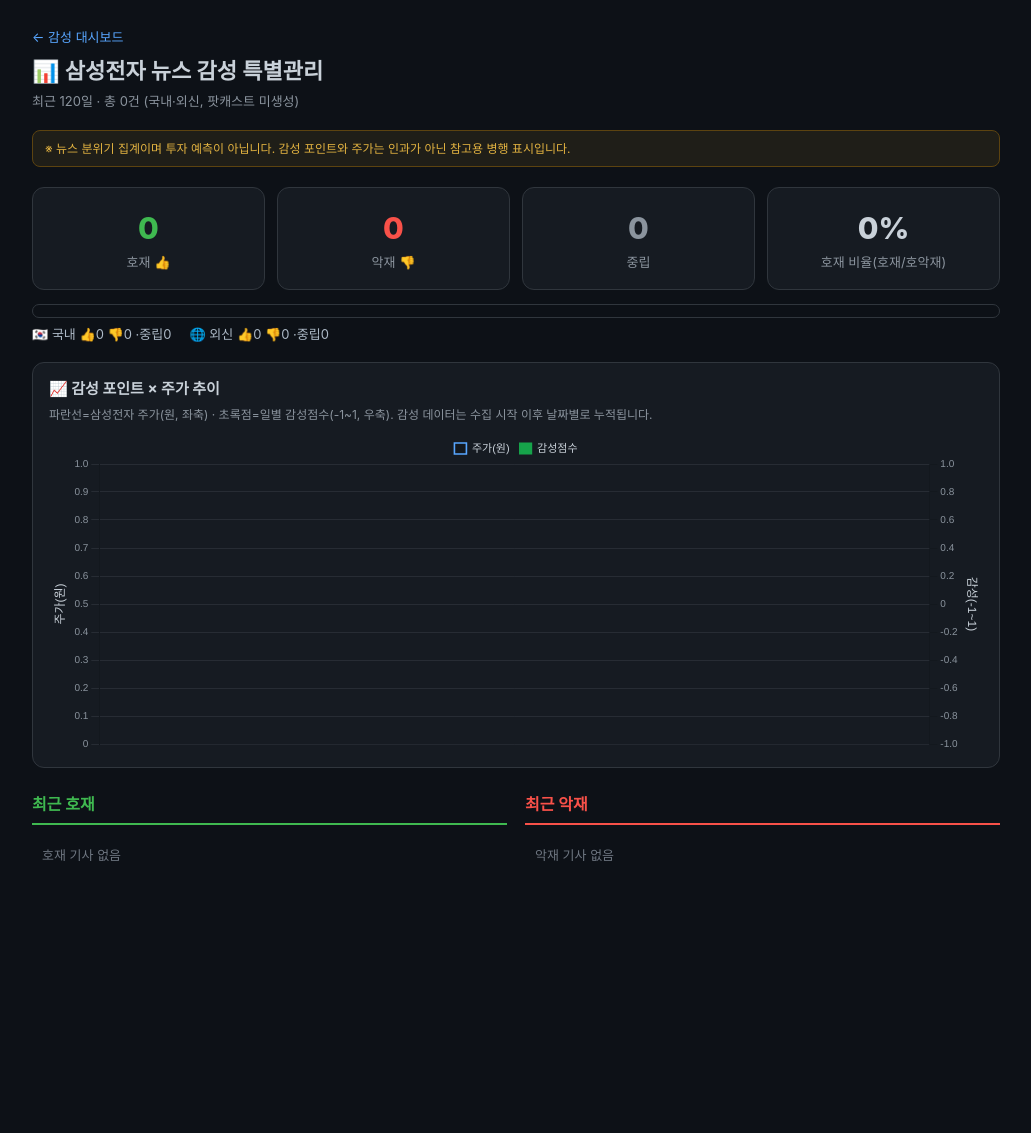
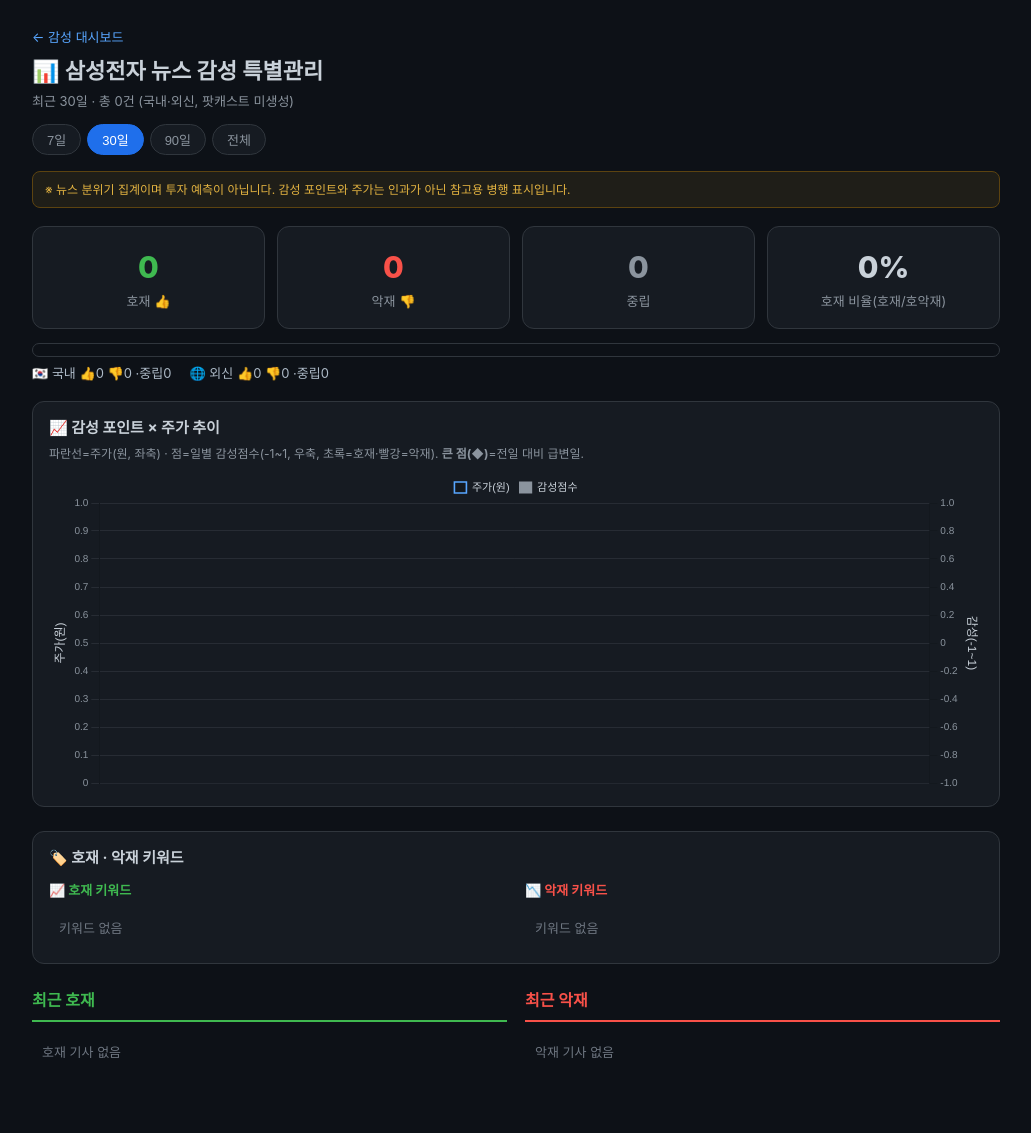
Before and after one commit to rainsosig-source/flask, a Flask app: page /sentiment/samsung in a window 1280 px wide. Shown: the whole page, without its empty margins (124-1155 px from the left). Before the commit the page ends 861 px from the top, so only its background shows below. Run offline with Flask 3, Linux system fonts and the light colour scheme; data that the repository does not hold is empty; parts of the project's set-up code (start-up, migrations or seed data) failed here and were passed over.

Commit message:
feat(sentiment): 삼성전자 페이지 기간토글·키워드집계·급변마커
- 기간 토글(7/30/90/전체) — fetch를 load(days)로 래핑
- 호재/악재 키워드 빈도 집계 막대(kw_pos/kw_neg)
- 일별 감성 전일대비 0.3↑ 급변일 차트 ◆ 마커(sentiment_daily.event)

Co-Authored-By: Claude Opus 4.8 <noreply@anthropic.com>

```diff
--- a/sentiment_blueprint.py
+++ b/sentiment_blueprint.py
@@ -194,6 +194,7 @@ def samsung_api():
            'foreign': {'호재': 0, '악재': 0, '중립': 0}}
     daily = defaultdict(lambda: {'호재': 0, '악재': 0})
     pos, neg = [], []
+    kw_pos, kw_neg = {}, {}
     for row in rows:
         s = _r(row, 'sentiment', '중립') or '중립'
         counts[s] = counts.get(s, 0) + 1
@@ -213,6 +214,9 @@ def samsung_api():
             'keywords': [k for k in (_r(row, 'keywords', '') or '').split(',') if k][:6],
             'event': _r(row, 'event', '') or '',
         }
+        for _k in item['keywords']:
+            if s == '호재': kw_pos[_k] = kw_pos.get(_k, 0) + 1
+            elif s == '악재': kw_neg[_k] = kw_neg.get(_k, 0) + 1
         if s == '호재':
             daily[dstr]['호재'] += 1
             if len(pos) < limit:
@@ -223,6 +227,13 @@ def samsung_api():
                 neg.append(item)
     total = sum(counts.values())
     pn = counts['호재'] + counts['악재']
+    top_pos = [{'word': w, 'count': c} for w, c in sorted(kw_pos.items(), key=lambda x: -x[1])[:12]]
+    top_neg = [{'word': w, 'count': c} for w, c in sorted(kw_neg.items(), key=lambda x: -x[1])[:12]]
+    sd = _samsung_daily(days)
+    _prev = None
+    for _e in sd:
+        _e['event'] = bool(_prev is not None and abs(_e['score'] - _prev) >= 0.3)
+        _prev = _e['score']
     trend = [{'date': d[5:], '호재': v['호재'], '악재': v['악재']}
              for d, v in sorted(daily.items()) if d][-30:]
     return jsonify({
@@ -230,7 +241,8 @@ def samsung_api():
         'counts': counts, 'by_source': src,
         'pos_ratio': round(counts['호재'] / pn, 3) if pn else 0,
         'trend': trend, 'positive': pos, 'negative': neg,
-        'price': _samsung_price(), 'sentiment_daily': _samsung_daily(days),
+        'price': _samsung_price(), 'sentiment_daily': sd,
+        'kw_pos': top_pos, 'kw_neg': top_neg,
     })
 
 
--- a/templates/samsung_sentiment.html
+++ b/templates/samsung_sentiment.html
@@ -15,9 +15,13 @@
     .wrap { max-width: 1000px; margin: 0 auto; padding: 24px 16px 60px; }
     .top { display:flex; align-items:center; gap:10px; flex-wrap:wrap; }
     h1 { font-size: 22px; margin: 4px 0 2px; }
-    .sub { color:var(--muted); font-size: 13px; margin-bottom: 18px; }
+    .sub { color:var(--muted); font-size: 13px; margin-bottom: 12px; }
     .note { background:rgba(240,180,41,.08); border:1px solid #5c4310; color:#e3b341; font-size:12px;
-            padding:8px 12px; border-radius:8px; margin: 10px 0 20px; }
+            padding:8px 12px; border-radius:8px; margin: 10px 0 18px; }
+    .ranges { display:flex; gap:6px; margin-bottom:16px; flex-wrap:wrap; }
+    .ranges button { background:var(--card); color:var(--muted); border:1px solid var(--line);
+            border-radius:20px; padding:5px 14px; font-size:13px; cursor:pointer; }
+    .ranges button.active { background:#1f6feb; color:#fff; border-color:#1f6feb; }
     .cards { display:grid; grid-template-columns: repeat(auto-fit,minmax(150px,1fr)); gap:12px; margin-bottom:8px; }
     .stat { background:var(--card); border:1px solid var(--line); border-radius:12px; padding:16px; text-align:center; }
     .stat .n { font-size: 30px; font-weight: 800; }
@@ -31,6 +35,18 @@
     .chart-box .cap { font-size:12px; color:var(--muted); margin-bottom:8px; }
     .chart-wrap { position:relative; width:100%; height:320px; }
     #priceSentChart { display:block; max-width:100%; }
+    .kwbox { background:var(--card); border:1px solid var(--line); border-radius:12px; padding:14px 16px; margin-bottom:24px; }
+    .kwbox h2 { font-size:15px; margin:0 0 10px; }
+    .kwgrid { display:grid; grid-template-columns:1fr 1fr; gap:18px; }
+    @media(max-width:720px){ .kwgrid{grid-template-columns:1fr;} }
+    .kwcol h3 { font-size:13px; margin:0 0 8px; }
+    .kwcol.pos h3{color:var(--pos);} .kwcol.neg h3{color:var(--neg);}
+    .kwrow { display:flex; align-items:center; gap:8px; margin-bottom:5px; font-size:12px; }
+    .kwrow .w { width:84px; flex:none; color:var(--text); white-space:nowrap; overflow:hidden; text-overflow:ellipsis; }
+    .kwrow .track { flex:1; height:11px; background:#21262d; border-radius:6px; overflow:hidden; }
+    .kwrow .fill { display:block; height:100%; border-radius:6px; }
+    .kwcol.pos .fill{background:var(--pos);} .kwcol.neg .fill{background:var(--neg);}
+    .kwrow .c { width:26px; text-align:right; color:var(--muted); }
     .cols { display:grid; grid-template-columns: 1fr 1fr; gap:18px; }
     @media(max-width:720px){ .cols{grid-template-columns:1fr;} }
     .col h2 { font-size:16px; margin:0 0 10px; padding-bottom:6px; border-bottom:2px solid; }
@@ -53,6 +69,12 @@
     <a class="back" href="/sentiment">← 감성 대시보드</a>
     <div class="top"><h1>📊 삼성전자 뉴스 감성 특별관리</h1></div>
     <div class="sub" id="sub">국내·외신 뉴스의 호재/악재 감성 — 수집·분석 전용 (팟캐스트 미생성)</div>
+    <div class="ranges" id="ranges">
+      <button data-days="7">7일</button>
+      <button data-days="30" class="active">30일</button>
+      <button data-days="90">90일</button>
+      <button data-days="400">전체</button>
+    </div>
     <div class="note">※ 뉴스 분위기 집계이며 투자 예측이 아닙니다. 감성 포인트와 주가는 인과가 아닌 참고용 병행 표시입니다.</div>
 
     <div class="cards">
@@ -66,8 +88,16 @@
 
     <div class="chart-box">
       <h2>📈 감성 포인트 × 주가 추이</h2>
-      <div class="cap">파란선=삼성전자 주가(원, 좌축) · 초록점=일별 감성점수(-1~1, 우축). 감성 데이터는 수집 시작 이후 날짜별로 누적됩니다.</div>
+      <div class="cap">파란선=주가(원, 좌축) · 점=일별 감성점수(-1~1, 우축, 초록=호재·빨강=악재). <b>큰 점(◆)</b>=전일 대비 급변일.</div>
       <div class="chart-wrap"><canvas id="priceSentChart"></canvas></div>
+    </div>
+
+    <div class="kwbox">
+      <h2>🏷️ 호재 · 악재 키워드</h2>
+      <div class="kwgrid">
+        <div class="kwcol pos"><h3>📈 호재 키워드</h3><div id="kwPos"><div class="empty">집계 중…</div></div></div>
+        <div class="kwcol neg"><h3>📉 악재 키워드</h3><div id="kwNeg"><div class="empty">집계 중…</div></div></div>
+      </div>
     </div>
 
     <div class="cols">
@@ -77,6 +107,7 @@
   </div>
 
   <script>
+  let chart = null;
   function esc(s){ return (s||'').replace(/&/g,'&amp;').replace(/</g,'&lt;').replace(/>/g,'&gt;'); }
   function srcBadge(s){ return s==='foreign' ? '<span class="badge-f">외신</span>' : '<span class="badge-d">국내</span>'; }
   function renderItem(it, cls){
@@ -92,19 +123,32 @@
       + (it.event?'<span>· '+esc(it.event)+'</span>':'')
       + '</div>' + (kws?'<div class="meta">'+kws+'</div>':'') + '</div>';
   }
+  function renderKw(list, elId){
+    const el = document.getElementById(elId);
+    if (!list || !list.length){ el.innerHTML = '<div class="empty">키워드 없음</div>'; return; }
+    const max = Math.max(1, ...list.map(k=>k.count));
+    el.innerHTML = list.map(k =>
+      '<div class="kwrow"><span class="w" title="'+esc(k.word)+'">'+esc(k.word)+'</span>'
+      + '<span class="track"><span class="fill" style="width:'+Math.round(k.count/max*100)+'%"></span></span>'
+      + '<span class="c">'+k.count+'</span></div>').join('');
+  }
   function drawChart(price, daily){
     const labels = (price||[]).map(p=>p.date);
     const priceData = (price||[]).map(p=>p.close);
-    const sm = {}; (daily||[]).forEach(s=>{ sm[s.date]=s.score; });
+    const sm = {}, ev = {}; (daily||[]).forEach(s=>{ sm[s.date]=s.score; ev[s.date]=s.event; });
     const sentData = labels.map(d=> (d in sm) ? sm[d] : null);
-    const ptColors = sentData.map(v=> v===null?'#0000':(v>=0.05?'#16a34a':(v<=-0.05?'#dc2626':'#6b7280')));
-    new Chart(document.getElementById('priceSentChart'), {
+    const ptColors = sentData.map((v,i)=> v===null?'#0000':(v>=0.05?'#3fb950':(v<=-0.05?'#f85149':'#8b949e')));
+    const ptRadius = labels.map(d=> (ev[d]) ? 7 : (d in sm ? 4 : 0));
+    const ptStyle  = labels.map(d=> (ev[d]) ? 'rectRot' : 'circle');
+    if (chart) chart.destroy();
+    chart = new Chart(document.getElementById('priceSentChart'), {
       data:{ labels, datasets:[
         { type:'line', label:'주가(원)', data:priceData, yAxisID:'y',
           borderColor:'#58a6ff', borderWidth:1.6, pointRadius:0, tension:.25, spanGaps:true },
         { type:'line', label:'감성점수', data:sentData, yAxisID:'y1',
-          borderColor:'#16a34a', backgroundColor:'#16a34a', borderWidth:1.2,
-          pointRadius:4, pointBackgroundColor:ptColors, spanGaps:true, tension:0 }
+          borderColor:'#8b949e', backgroundColor:'#8b949e', borderWidth:1.2,
+          pointRadius:ptRadius, pointStyle:ptStyle, pointBackgroundColor:ptColors,
+          pointBorderColor:ptColors, spanGaps:true, tension:0 }
       ]},
       options:{ responsive:true, maintainAspectRatio:false, interaction:{mode:'index',intersect:false},
         plugins:{ legend:{labels:{boxWidth:12,font:{size:11},color:'#c9d1d9'}} },
@@ -116,7 +160,8 @@
         } }
     });
   }
-  fetch('/api/sentiment/samsung.json?days=120')
+  function load(days){
+    fetch('/api/sentiment/samsung.json?days='+days)
       .then(r=>r.json()).then(d=>{
         const c=d.counts||{};
         document.getElementById('cPos').textContent=c['호재']||0;
@@ -133,11 +178,19 @@
         function srcTxt(k,label){const o=bs[k]||{};return label+' 👍'+(o['호재']||0)+' 👎'+(o['악재']||0)+' ·중립'+(o['중립']||0);}
         document.getElementById('srcrow').innerHTML='<span>'+srcTxt('domestic','🇰🇷 국내')+'</span><span>'+srcTxt('foreign','🌐 외신')+'</span>';
         try { drawChart(d.price, d.sentiment_daily); } catch(e){}
+        renderKw(d.kw_pos, 'kwPos'); renderKw(d.kw_neg, 'kwNeg');
         const pl=document.getElementById('posList'), nl=document.getElementById('negList');
         pl.innerHTML=(d.positive||[]).length?d.positive.map(it=>renderItem(it,'sc-pos')).join(''):'<div class="empty">호재 기사 없음</div>';
         nl.innerHTML=(d.negative||[]).length?d.negative.map(it=>renderItem(it,'sc-neg')).join(''):'<div class="empty">악재 기사 없음</div>';
       })
       .catch(e=>{ document.getElementById('posList').innerHTML='<div class="empty">불러오기 실패</div>'; });
+  }
+  document.getElementById('ranges').addEventListener('click', e=>{
+    const b = e.target.closest('button'); if(!b) return;
+    document.querySelectorAll('#ranges button').forEach(x=>x.classList.remove('active'));
+    b.classList.add('active'); load(+b.dataset.days);
+  });
+  load(30);
   </script>
 </body>
 </html>
```
Lines whose indentation alone changed are shown as unchanged.
